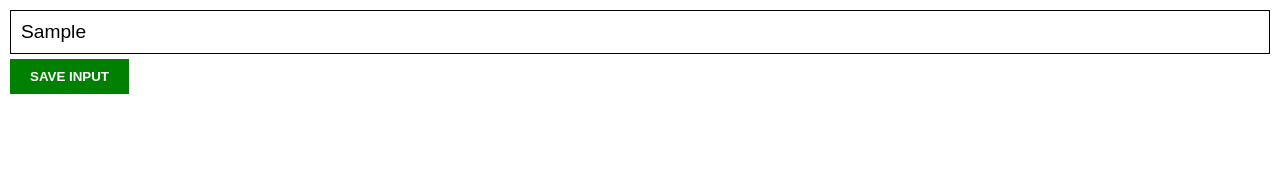
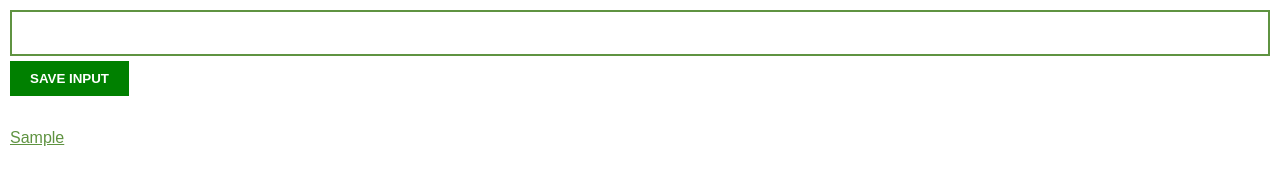
Before and after one commit to Ajay-saju/Web_Developemnt_Projects, a plain HTML site: page Chrome_Extention/index.html in a window 1280 px wide. Both pictures are taken after typing "Sample" into the empty fields and a click on the button "SAVE INPUT". Drawn offline with Linux system fonts and the light colour scheme.

Commit message:
extension complete

```diff
--- a/Chrome_Extention/app.js
+++ b/Chrome_Extention/app.js
@@ -1,13 +1,35 @@
-// function saveLead(){
-//     console.log("Log out button clicked ");
-// }
 
 
-let myLeads = []
-const inputEl = document.getElementById("input-el")
-let inputBtn = document.getElementById("input-btn")
+let myLeads = [];
 
-inputBtn.addEventListener("click",function(){
-    myLeads.push(inputEl.value)
-    console.log(myLeads)
+const saveButton = document.querySelector("#input-btn")
+const inputEl = document.querySelector("#input-el")
+const ulEl = document.querySelector("#ul-el")
+console.log(ulEl);
+
+
+saveButton.addEventListener('click', function () {
+
+    myLeads.push(inputEl.value);
+    inputEl.value = ""
+    renderLeads();
+
+
 })
+
+let count = 0;
+
+function renderLeads() {
+    for (let i = count; i< myLeads.length; i++) {
+
+        const li = document.createElement("li")
+        const a = document.createElement("a")
+        a.href = myLeads[i];
+        a.textContent = myLeads[i];
+        a.target = "-blank"
+        li.appendChild(a);
+        ulEl.appendChild(li)
+        count++;
+
+    }
+}
--- a/Chrome_Extention/index.html
+++ b/Chrome_Extention/index.html
@@ -7,8 +7,11 @@
     <title>Extention</title>
 </head>
 <body>
-    <input type="text" id="input-el">
+    <input type="text" id="input-el"  >
     <button id="input-btn">SAVE INPUT</button>
+    <ul id="ul-el"></ul>
+
+
     <script src="app.js"></script>
 </body>
 </html>
--- a/Chrome_Extention/style.css
+++ b/Chrome_Extention/style.css
@@ -1,20 +1,23 @@
-
-body{
+body {
     margin: 0;
     padding: 10px;
     font-family: Arial, Helvetica, sans-serif;
 
 }
-input{
-font-size: larger;
-font-weight: 500;
-width: 100%;
-padding: 10px;
-border: 1px solid;
-box-sizing: border-box;
+
+input {
+    font-size: larger;
+    font-weight: 500;
+    width: 100%;
+    padding: 10px;
+    border: 2px solid #5f9341;
+    outline: none;
+    box-sizing: border-box;
+
 
 }
-button{
+
+button {
     background-color: green;
     padding: 10px 20px;
     color: white;
@@ -24,3 +27,22 @@ button{
 
 
 }
+
+ul {
+    list-style: none;
+    padding-left: 0;
+    /* padding-top: 10px;*/
+
+    margin-top: 25px;
+
+}
+
+li {
+
+    padding-top: 8px;
+
+}
+
+a {
+    color: #5f9341;
+}
```
